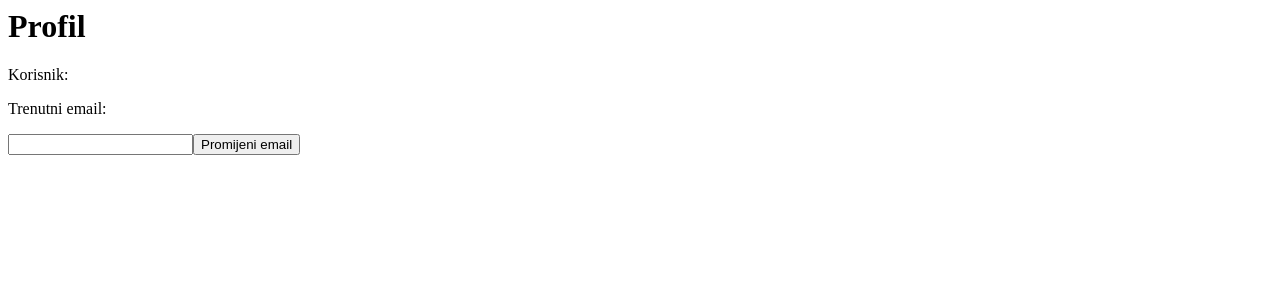
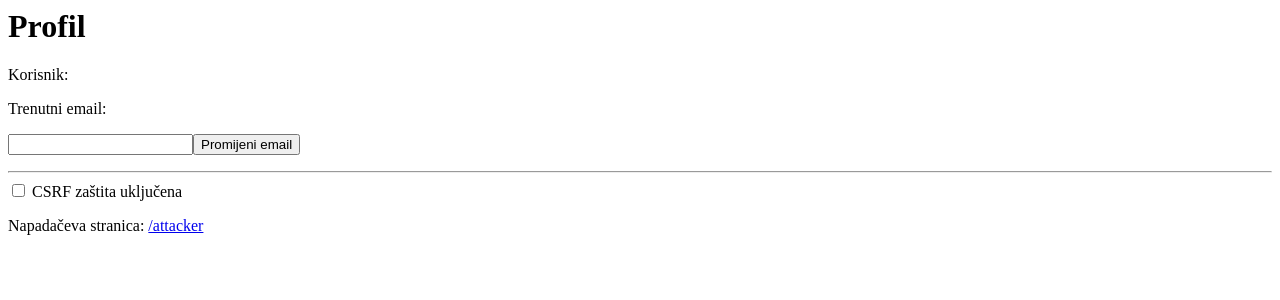
Before and after one commit to Domagoj314/WEB2_lab2, a Node server app: page /profile in a window 1280 px wide. Shown: the top 300 px of the page. Run offline with Node 20, Linux system fonts and the light colour scheme; the visitor is signed in with stand-in values (Sample User, id 1).

Commit message:
implementiran csrf napad

```diff
--- a/src/main.ts
+++ b/src/main.ts
@@ -1,6 +1,8 @@
 import express from 'express';
 import path from 'path/win32';
 import session from 'express-session';
+import crypto from 'crypto';
+import { state } from './state.js';
 import { fileURLToPath } from 'url';
 import { testConnection } from './db.js';
 import { initDb } from './db.js';
@@ -56,15 +58,36 @@ app.post('/login', async (req, res) => {
 
 app.get('/profile', (req, res) => {
   if (!req.session.user) return res.redirect('/login');
-  res.render('profile', { user: req.session.user });
+  if (!req.session.csrfToken) {
+    req.session.csrfToken = crypto.randomBytes(16).toString('hex');
+  }
+  res.render('profile', {
+    user: req.session.user,
+    csrfToken: req.session.csrfToken,
+    csrfProtected: state.csrfProtected,
+  });
 });
 
 app.post('/profile/email', async (req, res) => {
   if (!req.session.user) return res.redirect('/login');
+
+  if (state.csrfProtected && req.body._csrf !== req.session.csrfToken) {
+    return res.status(403).send('CSRF token nevažeći -> napad spriječen.');
+  }
+
   const { email } = req.body;
   await pool.query('UPDATE users SET email=$1 WHERE id=$2', [email, req.session.user.id]);
   req.session.user.email = email;
   res.redirect('/profile');
+});
+
+app.post('/toggle/csrf', (req, res) => {
+  state.csrfProtected = req.body.csrf_protected === 'on';
+  res.redirect('/profile');
+});
+
+app.get('/attacker', (req, res) => {
+  res.render('attacker');
 });
 
 
--- /dev/null
+++ b/src/state.ts
@@ -0,0 +1,3 @@
+export const state = {
+  csrfProtected: false,
+};
--- a/src/types/session.d.ts
+++ b/src/types/session.d.ts
@@ -2,5 +2,6 @@ import 'express-session';
 declare module 'express-session' {
   interface SessionData {
     user?: { id: number; username: string; email: string; role: string };
+    csrfToken?: string;
   }
 }
--- a/src/views/profile.pug
+++ b/src/views/profile.pug
@@ -5,6 +5,16 @@ html
     h1 Profil
     p Korisnik: #{user.username}
     p Trenutni email: #{user.email}
+
     form(action="/profile/email" method="post")
+      input(type="hidden" name="_csrf" value=csrfToken)
       input(type="email" name="email" required)
       button(type="submit") Promijeni email
+
+    hr
+    form(action="/toggle/csrf" method="post")
+      label
+        input(type="checkbox" name="csrf_protected" checked=csrfProtected onchange="this.form.submit()")
+        |  CSRF zaštita uključena
+    p Napadačeva stranica:
+      a(href="/attacker" target="_blank") /attacker
```
Also changed, not shown: src/views/attacker.pug (added, +10 -0 lines).
